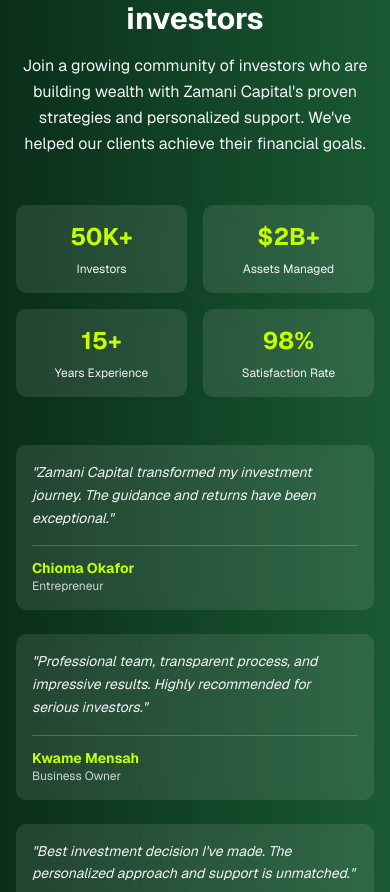
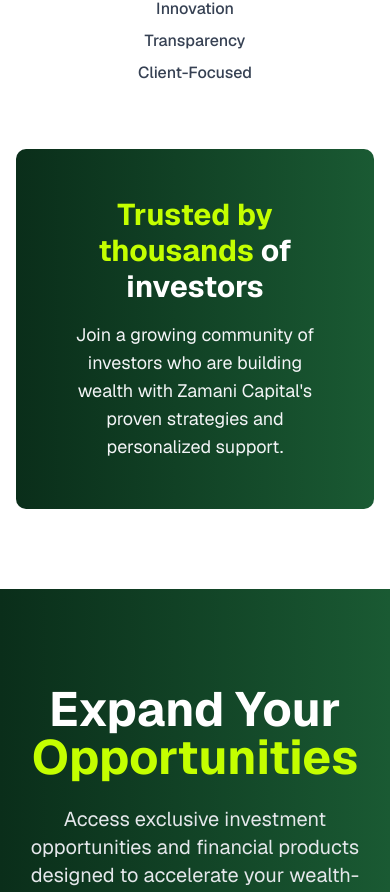
Before and after one commit to Funkiefash/Zamani_project, a Next.js app: page / in a window 390 px wide. Shown: the part 1824-2716 px from the top of the page. Built offline with nearby package versions, Linux system fonts and the light colour scheme.

Commit message:
Add files via upload

```diff
--- a/components/about.tsx
+++ b/components/about.tsx
@@ -1,5 +1,3 @@
-"use client"
-
 export default function About() {
   const values = [
     {
@@ -16,27 +14,20 @@ export default function About() {
     {
       icon: "⭐",
       title: "Core Values",
-      list: ["Integrity", "Excellence", "Client-Focused"],
+      list: ["Integrity", "Excellence", "Innovation", "Transparency", "Client-Focused"],
     },
   ]
 
-  const stats = [
-    { number: "50K+", label: "Investors" },
-    { number: "$2B+", label: "Assets Managed" },
-    { number: "15+", label: "Years Experience" },
-    { number: "98%", label: "Satisfaction Rate" },
-  ]
+  return (
+    <section id="about" className="py-20 bg-white">
+      <div className="max-w-6xl mx-auto px-4">
+        <h2 className="text-4xl font-bold mb-12 text-[#0a2e1a] text-center">Why Choose Zamani?</h2>
 
-  return (
-    <section id="about" className="bg-white">
-      <div className="max-w-6xl mx-auto px-4 py-12 md:py-20">
-        <h2 className="text-3xl md:text-4xl font-bold mb-8 md:mb-12 text-[#0a2e1a] text-center">Why Choose Zamani?</h2>
-
-        <div className="grid grid-cols-1 md:grid-cols-3 gap-6 md:gap-8 mb-12 md:mb-16">
+        <div className="grid grid-cols-1 md:grid-cols-3 gap-8 mb-16">
           {values.map((value, index) => (
-            <div key={index} className="text-center px-2">
-              <div className="text-4xl md:text-5xl mb-3 md:mb-4">{value.icon}</div>
-              <h3 className="text-xl md:text-2xl font-bold text-[#0a2e1a] mb-3 md:mb-4">{value.title}</h3>
+            <div key={index} className="text-center">
+              <div className="text-5xl mb-4">{value.icon}</div>
+              <h3 className="text-2xl font-bold text-[#0a2e1a] mb-4">{value.title}</h3>
               {value.list ? (
                 <ul className="space-y-2 text-gray-700">
                   {value.list.map((item, i) => (
@@ -52,65 +43,14 @@ export default function About() {
           ))}
         </div>
 
-        <div className="w-screen relative left-[calc(-50vw+50%)] bg-gradient-to-r from-[#0a2e1a] to-[#1a5a33] text-white py-16 md:py-32">
-          <div className="max-w-6xl mx-auto px-4">
-            <h3 className="text-3xl sm:text-4xl md:text-5xl lg:text-6xl font-bold mb-4 md:mb-6 text-center">
-              <span className="text-[#c4ff00]">Trusted by thousands</span> of investors
-            </h3>
-            <p className="text-center text-base sm:text-lg md:text-xl lg:text-2xl text-gray-100 mb-12 md:mb-20 max-w-3xl mx-auto leading-relaxed">
-              Join a growing community of investors who are building wealth with Zamani Capital's proven strategies and
-              personalized support. We've helped our clients achieve their financial goals.
-            </p>
-
-            {/* Statistics Grid */}
-            <div className="grid grid-cols-2 md:grid-cols-4 gap-4 md:gap-8 mb-12 md:mb-20">
-              {stats.map((stat, index) => (
-                <div
-                  key={index}
-                  className="text-center p-4 md:p-8 bg-white/10 backdrop-blur-sm rounded-lg hover:bg-white/20 transition-all"
-                >
-                  <div className="text-2xl sm:text-3xl md:text-4xl lg:text-5xl font-bold text-[#c4ff00] mb-2 md:mb-3">
-                    {stat.number}
-                  </div>
-                  <div className="text-xs sm:text-sm md:text-lg lg:text-xl text-gray-100">{stat.label}</div>
-                </div>
-              ))}
-            </div>
-
-            {/* Testimonials Section */}
-            <div className="grid grid-cols-1 md:grid-cols-3 gap-6 md:gap-8">
-              {[
-                {
-                  name: "Chioma Okafor",
-                  role: "Entrepreneur",
-                  text: "Zamani Capital transformed my investment journey. The guidance and returns have been exceptional.",
-                },
-                {
-                  name: "Kwame Mensah",
-                  role: "Business Owner",
-                  text: "Professional team, transparent process, and impressive results. Highly recommended for serious investors.",
-                },
-                {
-                  name: "Amara Hassan",
-                  role: "Corporate Executive",
-                  text: "Best investment decision I've made. The personalized approach and support is unmatched.",
-                },
-              ].map((testimonial, index) => (
-                <div
-                  key={index}
-                  className="bg-white/10 backdrop-blur-sm p-4 md:p-8 rounded-lg hover:bg-white/20 transition-all"
-                >
-                  <p className="text-gray-100 mb-4 md:mb-6 italic text-sm md:text-base lg:text-lg leading-relaxed">
-                    "{testimonial.text}"
-                  </p>
-                  <div className="border-t border-white/20 pt-3 md:pt-4">
-                    <p className="font-bold text-[#c4ff00] text-sm md:text-base">{testimonial.name}</p>
-                    <p className="text-gray-300 text-xs md:text-sm">{testimonial.role}</p>
-                  </div>
-                </div>
-              ))}
-            </div>
-          </div>
+        <div className="bg-gradient-to-r from-[#0a2e1a] to-[#1a5a33] text-white p-12 rounded-lg">
+          <h3 className="text-3xl font-bold mb-4 text-center">
+            <span className="text-[#c4ff00]">Trusted by thousands</span> of investors
+          </h3>
+          <p className="text-center text-lg text-gray-100">
+            Join a growing community of investors who are building wealth with Zamani Capital's proven strategies and
+            personalized support.
+          </p>
         </div>
       </div>
     </section>
--- a/components/opportunities.tsx
+++ b/components/opportunities.tsx
@@ -13,15 +13,15 @@ export default function Opportunities() {
         }}
       />
 
-      <div className="relative z-10 max-w-4xl mx-auto px-4 md:px-8 text-center">
-        <h2 className="text-3xl sm:text-4xl md:text-5xl font-bold mb-4 md:mb-6 text-balance">
+      <div className="relative z-10 max-w-4xl mx-auto px-4 text-center">
+        <h2 className="text-5xl font-bold mb-6 text-balance">
           Expand Your <span className="text-[#c4ff00]">Opportunities</span>
         </h2>
-        <p className="text-base sm:text-lg md:text-xl mb-6 md:mb-8 text-gray-200 max-w-2xl mx-auto text-pretty">
+        <p className="text-xl mb-8 text-gray-200 max-w-2xl mx-auto text-pretty">
           Access exclusive investment opportunities and financial products designed to accelerate your wealth-building
           journey.
         </p>
-        <button className="bg-white text-[#0a2e1a] px-6 md:px-8 py-2 md:py-3 font-bold text-base md:text-lg hover:bg-gray-100 transition">
+        <button className="bg-white text-[#0a2e1a] px-8 py-3 font-bold text-lg hover:bg-gray-100 transition">
           EXPLORE NOW
         </button>
       </div>
```
